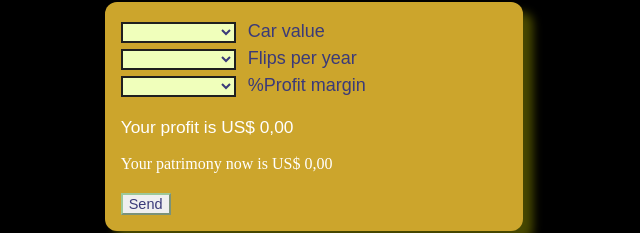
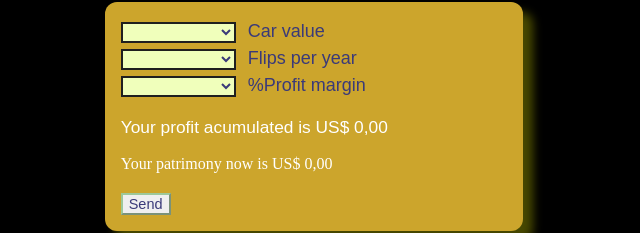
Before and after one commit to ms-guilherme/Calculador-De-Juros, a plain HTML site: page index.html in a window 1280 px wide. Both pictures are taken after a click on the input "Send". Shown: the part 200-433 px from the top of the page, without its empty margins (326-966 px from the left). Drawn offline with Linux system fonts and the light colour scheme.

Commit message:
Update index.html

```diff
--- a/index.html
+++ b/index.html
@@ -299,7 +299,7 @@ function calcular() {
  var _j = _m - _c
  var resposta = document.getElementById('resp')
  var resposta2 = document.getElementById('resp2')
-   resposta.innerHTML = `Your profit is ${_j.toLocaleString('pt-BR',{style: 'currency', currency: 'USD'})}`
+   resposta.innerHTML = `Your profit acumulated is ${_j.toLocaleString('pt-BR',{style: 'currency', currency: 'USD'})}`
    resposta2.innerHTML = `Your patrimony now is ${_m.toLocaleString('pt-BR',{style: 'currency', currency: 'USD'})}`
 }
 </script>
```
